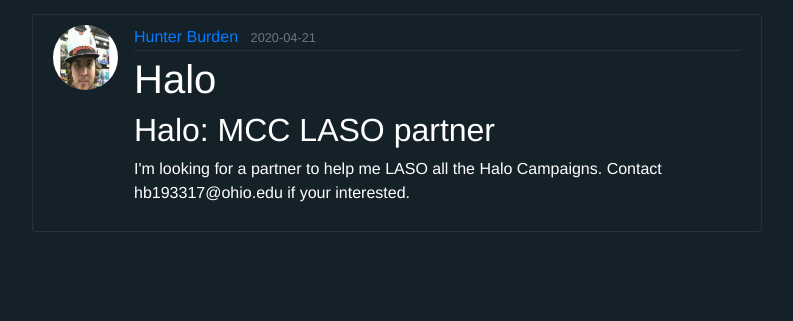
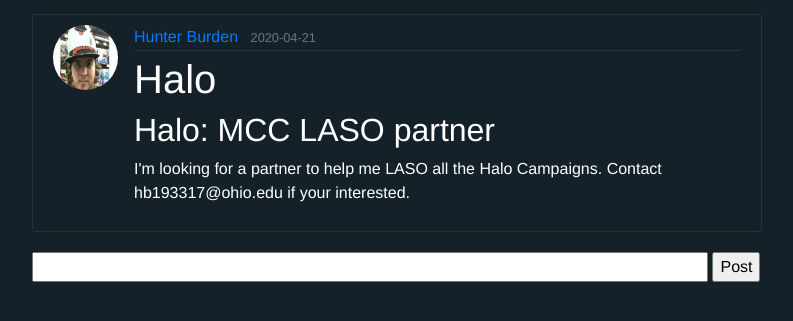
Before and after one commit to alexshelto/Lets-Play-webapp, a Flask app: page /post/1 in a window 1280 px wide. Shown: the part 66-387 px from the top of the page, without its empty margins (53-846 px from the left). Run offline with Flask 2, Linux system fonts and the light colour scheme; some libraries are stand-ins or nearby versions.

Commit message:
finished log, added comment bar

```diff
--- a/src/posts/forms.py
+++ b/src/posts/forms.py
@@ -16,3 +16,7 @@ class PostForm(FlaskForm):
     title = StringField('Title', validators=[DataRequired()])
     content = TextAreaField('Content', validators=[DataRequired()])
     submit = SubmitField('Post')
+
+class AddCommentForm(FlaskForm):
+    body = StringField('Body', validators=[DataRequired()])
+    submit = SubmitField('Post')
--- a/src/posts/routes.py
+++ b/src/posts/routes.py
@@ -10,8 +10,9 @@ from flask import render_template, request, Blueprint, flash, redirect, url_for
 from flask_login import login_user, current_user, logout_user, login_required
 from datetime import datetime
 from src import db
-from src.models import Post
+from src.models import Post, Comment
 from src.posts.forms import PostForm, Game_Choices #importing the post form and the available game choices
+from src.posts.forms import AddCommentForm #importing the comment form
 # querying
 import sqlite3
 from sqlite3 import Error
@@ -47,11 +48,35 @@ def new_post():
     return render_template('create_post.html', title='New Post', form=form, legend="New Post", games=Game_Choices) #removed games=game_display
 
 
+
 @posts.route("/post/<int:post_id>")
 def post(post_id):
     post = Post.query.get_or_404(post_id)
     return render_template('post.html', title=post.title, post=post)
 
+
+
+@posts.route("/post/<int:post_id>/comment", methods=["GET", "POST"])
+@login_required
+def comment_post(post_id):
+    #post = Post.query.get_or_404(post_id)
+    form = AddCommentForm()
+    if form.validate_on_submit():
+        #db.create_all()
+        comment = Comment(body=form.body.data, article=post)
+        db.session.add(comment)
+        db.session.commit()
+        flash("Your comment has been added to the post", "success")
+        return redirect(url_for("post", post_id=post.id))
+    return render_template('post.html', title="Comment", form=form)
+
+
+
+@posts.route("/post/<int:post_id>/comment", methods=["GET", "POST"])
+@login_required
+def comment(post_id):
+    post = Post.query.get_or_404(post_id)
+    return render_template('post.html', title="Comment", comment=comment)
 
 
 
@@ -67,3 +92,15 @@ def delete_post(post_id):
     db.session.commit()
     flash('Your post has been deleted!', 'success')
     return redirect(url_for('main.home'))
+
+
+@posts.route("/post/<int:post_id>/delete", methods=['POST'])
+@login_required #need to be logged in to update a post
+def delete_comment(post_id):
+    post = Post.query.get_or_404(post_id)
+    if comment.author != current_user:
+       abort(403)
+    db.session.delete(comment)
+    db.session.commit()
+    flash('Your comment has been deleted!', 'success')
+    return redirect(url_for('main.home'))
--- a/src/templates/create_post.html
+++ b/src/templates/create_post.html
@@ -60,4 +60,5 @@
         <!-- <input type="submit"> -->
     </form>
 </div>
+
 {% endblock%}
--- a/src/templates/post.html
+++ b/src/templates/post.html
@@ -21,6 +21,20 @@
         </div>
     </article>
 
+    <!-- Comment Box -->
+
+    <body>
+      <div class="info">
+        <input id="example" type="text"
+               name="Ntext" size="75">
+        <input id="sent" type="submit"
+               value="Post">
+    </div>
+      <p id="para">
+      </p>
+    </body>
+
+
     <!-- Modal -->
     <div class="modal fade" id="deleteModal" tabindex="-1" role="dialog" aria-labelledby="deleteModal" aria-hidden="true">
         <div class="modal-dialog" role="document">
```
Also changed, not shown: group-logs/log.txt (+8 -0 lines), src/models.py (+16 -0 lines), src/templates/comment.html (added, +27 -0 lines), src/data.sqlite, src/static/profile_pics/5c9f3e460aba2311.jpg (added), src/static/profile_pics/99dc7ef76b601fc6.jpg (added), src/static/profile_pics/ef61de6fcbccff2f.jpg (added).
